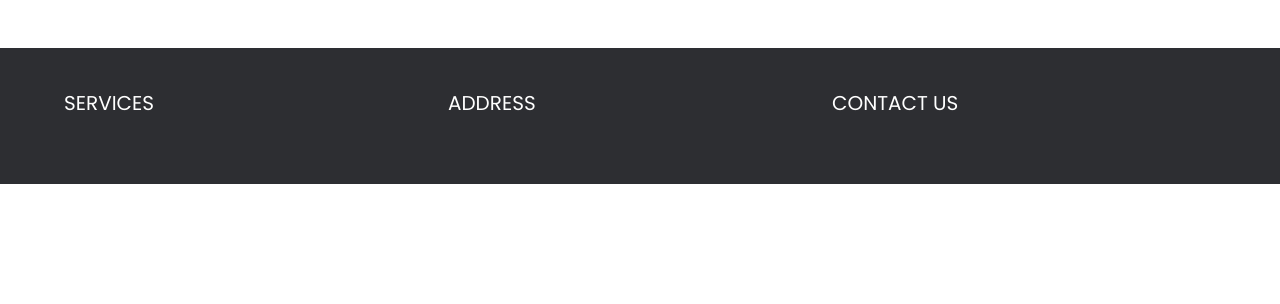
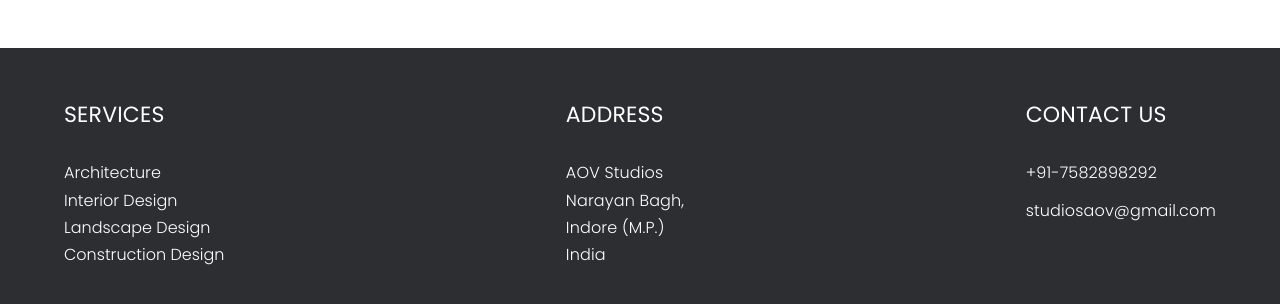
Before and after one commit to GrowthVVork/aov-studios, a React (Create React App) app: page / in a window 1280 px wide. Shown: the part 1609-1913 px from the top of the page. Before the commit the page ends 1793 px from the top, so only its background shows below. Built offline with nearby package versions, Linux system fonts and the light colour scheme.

Commit message:
REFACTOR: change Footer styles and code

```diff
--- a/src/components/footer/Footer.jsx
+++ b/src/components/footer/Footer.jsx
@@ -1,23 +1,39 @@
 import {
   FooterContainer,
-  InfoBox,
+  InfoContent,
   InfoHeader,
+  InfoText,
   FooterWrapper,
+  ServicesList,
 } from "./Footer.styles";
 
 export const Footer = () => {
   return (
-    <FooterContainer>
+    <FooterContainer id="contact">
       <FooterWrapper>
-        <InfoBox>
+        <div>
           <InfoHeader>Services</InfoHeader>
-        </InfoBox>
-        <InfoBox>
+          <InfoContent>
+            <ServicesList>Architecture</ServicesList>
+            <ServicesList>Interior Design</ServicesList>
+            <ServicesList>Landscape Design</ServicesList>
+            <ServicesList>Construction Design</ServicesList>
+          </InfoContent>
+        </div>
+
+        <div>
           <InfoHeader>Address</InfoHeader>
-        </InfoBox>
-        <InfoBox>
+          <InfoText>AOV Studios</InfoText>
+          <InfoText>Narayan Bagh,</InfoText>
+          <InfoText>Indore (M.P.)</InfoText>
+          <InfoText>India</InfoText>
+        </div>
+
+        <div>
           <InfoHeader>Contact Us </InfoHeader>
-        </InfoBox>
+          <InfoText paddingBottom="1rem">+91-7582898292</InfoText>
+          <InfoText>studiosaov@gmail.com</InfoText>
+        </div>
       </FooterWrapper>
     </FooterContainer>
   );
--- a/src/components/footer/Footer.styles.js
+++ b/src/components/footer/Footer.styles.js
@@ -1,31 +1,57 @@
-import { styled } from "@mui/material";
+import { Typography, styled } from "@mui/material";
 
 export const FooterContainer = styled("footer")(() => ({
   backgroundColor: "#2d2e32",
-  display: "block",
-  padding: "4rem 0",
-  width: "100%",
-  justifyContent: "space-between",
+  padding: "4.8rem 0",
 }));
 
 export const FooterWrapper = styled("div")(() => ({
   display: "flex",
+  justifyContent: "space-between",
+  margin: "0 auto",
   width: "90%",
-  justifyContent: "space-between",
-  alignContent: "center",
-  margin: "0 auto",
-}));
-
-export const InfoBox = styled("div")(() => ({
-  backgroundColor: "#2d2e32",
-  width: "100%",
+  "@media (max-width: 40rem)": {
+    flexDirection: "column",
+    gap: "3rem",
+  },
 }));
 
 export const InfoHeader = styled("h3")(() => ({
-  fontSize: "2rem",
   color: "white",
-  fontFamily: '"Poppins", sans-serif',
+  font: '300 1rem/1.7 "Poppins", sans-serif',
+  fontSize: "2.2rem",
   fontWeight: 400,
+  letterSpacing: "0.02rem",
   marginBottom: "2.6rem",
   textTransform: "uppercase",
+  "@media (max-width: 40rem)": {
+    display: "flex",
+    justifyContent: "center",
+  },
 }));
+
+export const InfoContent = styled("ul")(() => ({
+  listStyleType: "none",
+  padding: 0,
+}));
+
+export const ServicesList = styled("li")(() => ({
+  color: "white",
+  display: "list-item",
+  font: '300 1rem/1.7 "Poppins", sans-serif',
+  fontSize: "1.6rem",
+  "@media (max-width: 40rem)": {
+    display: "flex",
+    justifyContent: "center",
+  },
+}));
+
+export const InfoText = styled(Typography)(() => ({
+  color: "white",
+  font: '300 1rem/1.7 "Poppins", sans-serif',
+  fontSize: "1.6rem",
+  "@media (max-width: 40rem)": {
+    display: "flex",
+    justifyContent: "center",
+  },
+}));
```
